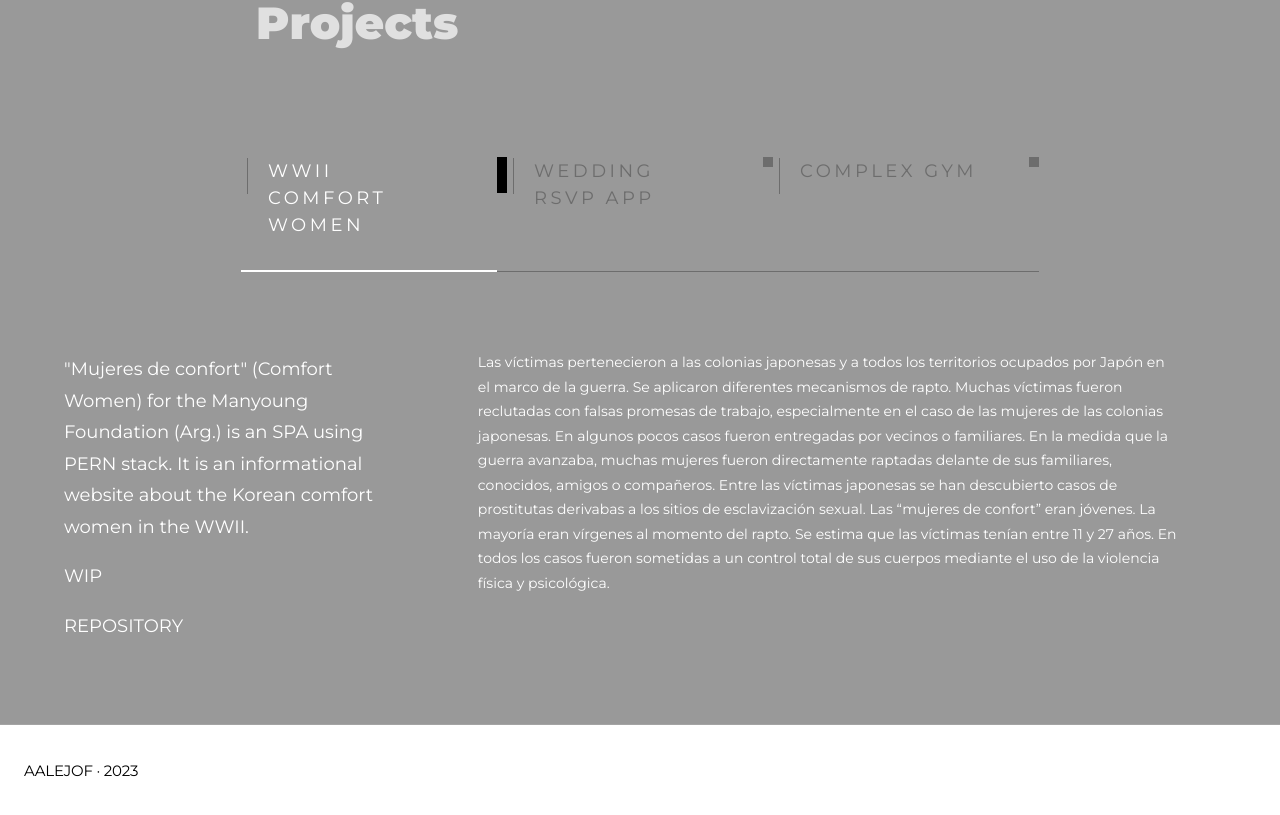
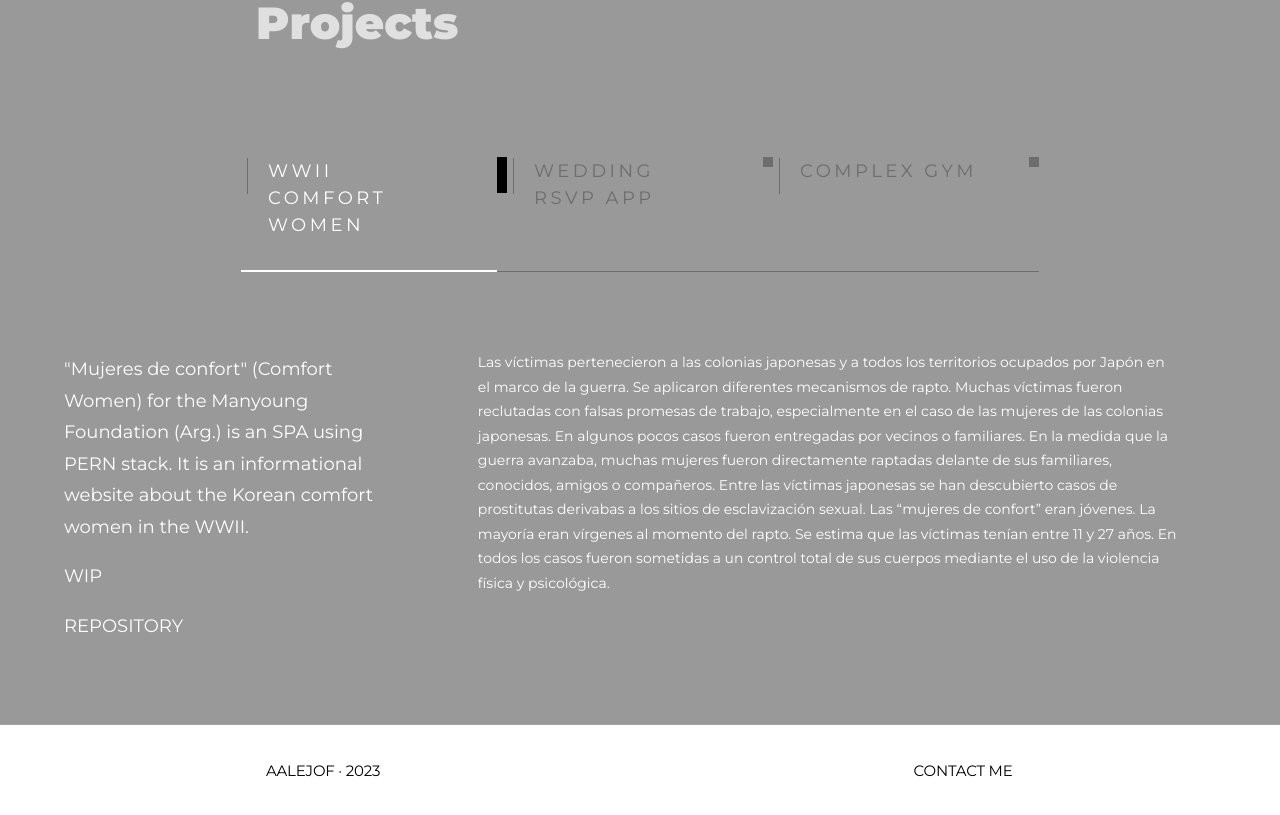
Before and after one commit to AAlejof/Aalejof-Portfolio, a React (Vite) app in the folder client/: page / in a window 1280 px wide. Shown: the part 1135-1950 px from the top of the page. Built offline with nearby package versions, Linux system fonts and the light colour scheme.

Commit message:
add email to footer

```diff
--- a/client/src/components/Footer/Footer.jsx
+++ b/client/src/components/Footer/Footer.jsx
@@ -7,6 +7,7 @@ const Footer = () => {
         <>
             <div className={style.footerDiv}>
                 <p className={style.pFooterDiv}>AALEJOF · 2023</p>
+                <p className={style.pFooterDiv}><a href="mailto:adrianalejof@gmail.com">CONTACT ME</a></p>
             </div>
         </>
     )
--- a/client/src/components/Footer/Footer.module.css
+++ b/client/src/components/Footer/Footer.module.css
@@ -6,7 +6,7 @@
         margin: 0;
         left:0;
         display: flex;
-        justify-content: left;
+        justify-content: space-around;
         align-items: end;
         width: 100vw;
         background-color: white;
```
